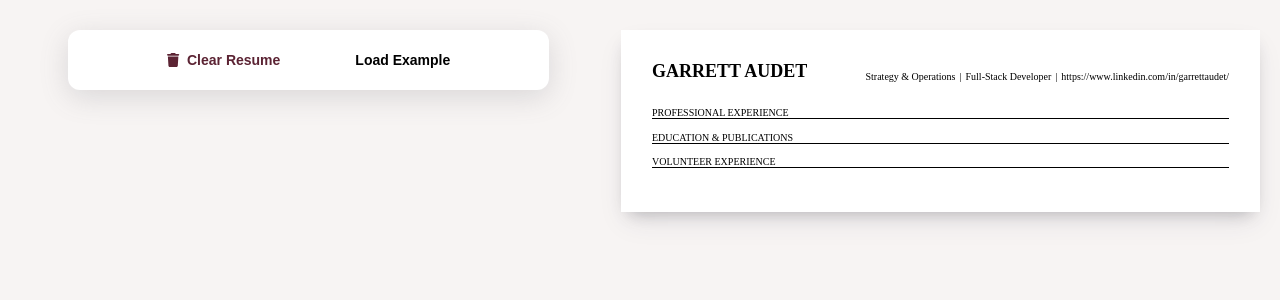
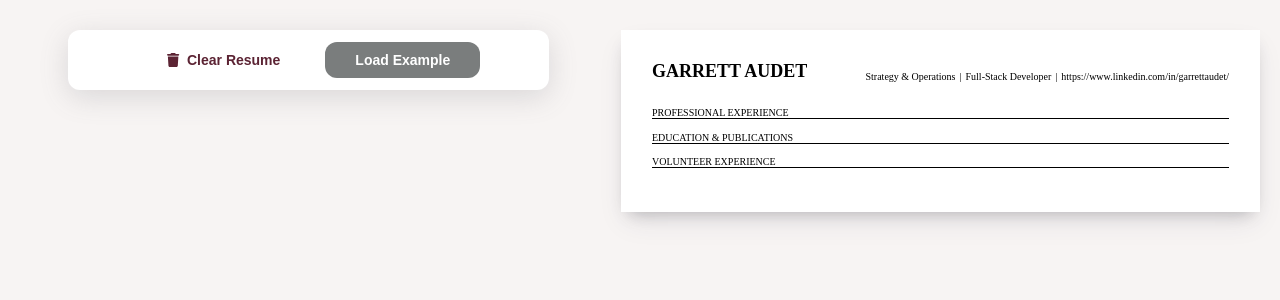
Before and after one commit to GarrettAudet/CV-Generator, a React (Create React App) app: page / in a window 1280 px wide. Shown: the top 300 px of the page. Built offline with nearby package versions, Linux system fonts and the light colour scheme.

Commit message:
updated resume styling

```diff
--- a/src/components/LeftSide/Option/selectOption.css
+++ b/src/components/LeftSide/Option/selectOption.css
@@ -4,10 +4,14 @@
     justify-content: center;
     width: 75%;
     background-color: #fff;
-    border-radius: 12px;
     box-shadow: 0 7px 29px 0 hsla(240, 5%, 41%, .2);
     gap: 15px;
     padding: 12px 24px;
+}
+
+.buttonLoader,
+.loadResume {
+    border-radius: 12px;
 }
 
 button {
@@ -31,6 +35,11 @@ button.clearResume {
     border: none;
 }
 
+.loadResume {
+    background-color: #7A7D7D;
+    color: white;
+}
+
 .clearResume:hover,
 .loadResume:hover {
     cursor: pointer;
```
